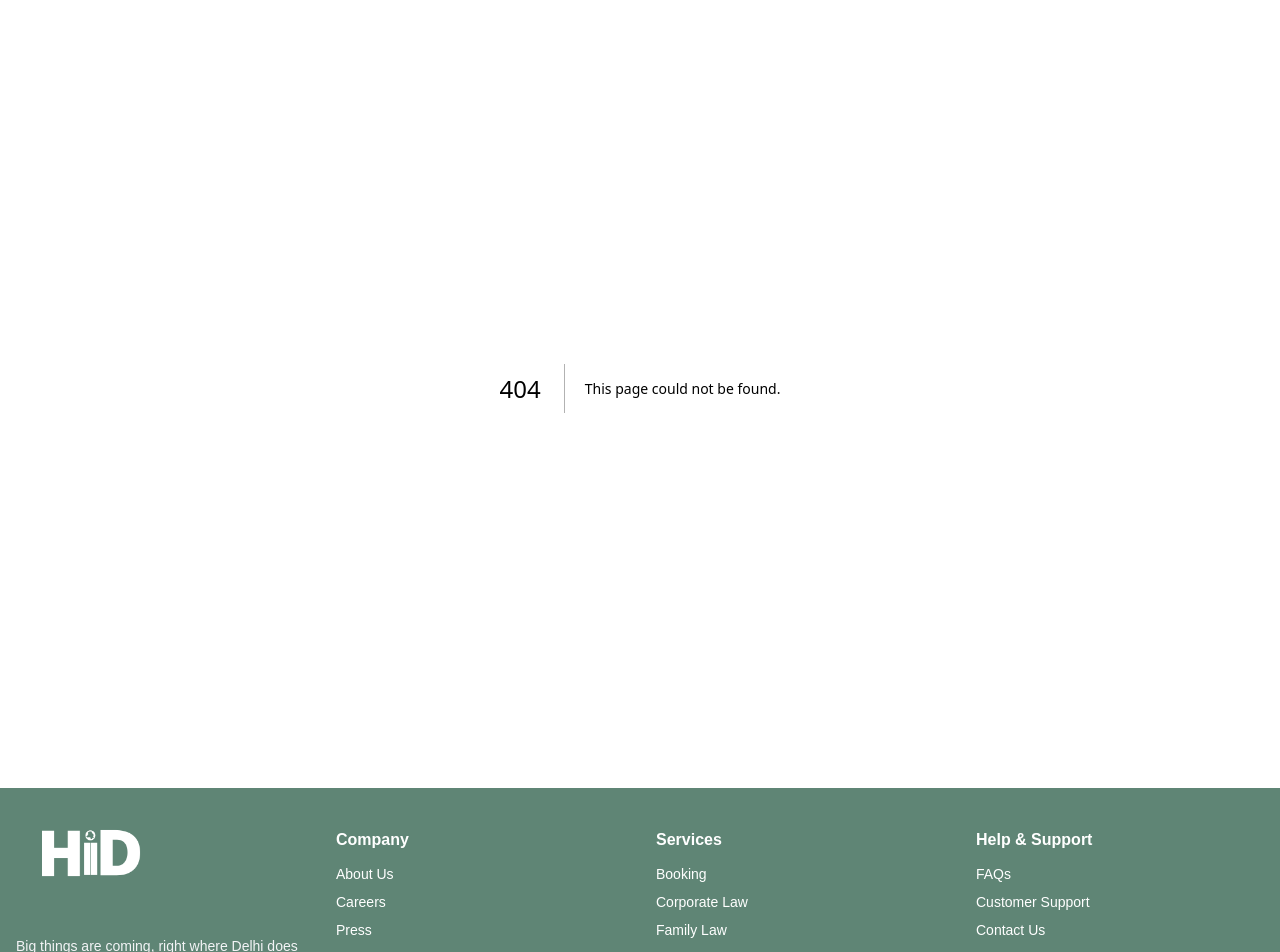
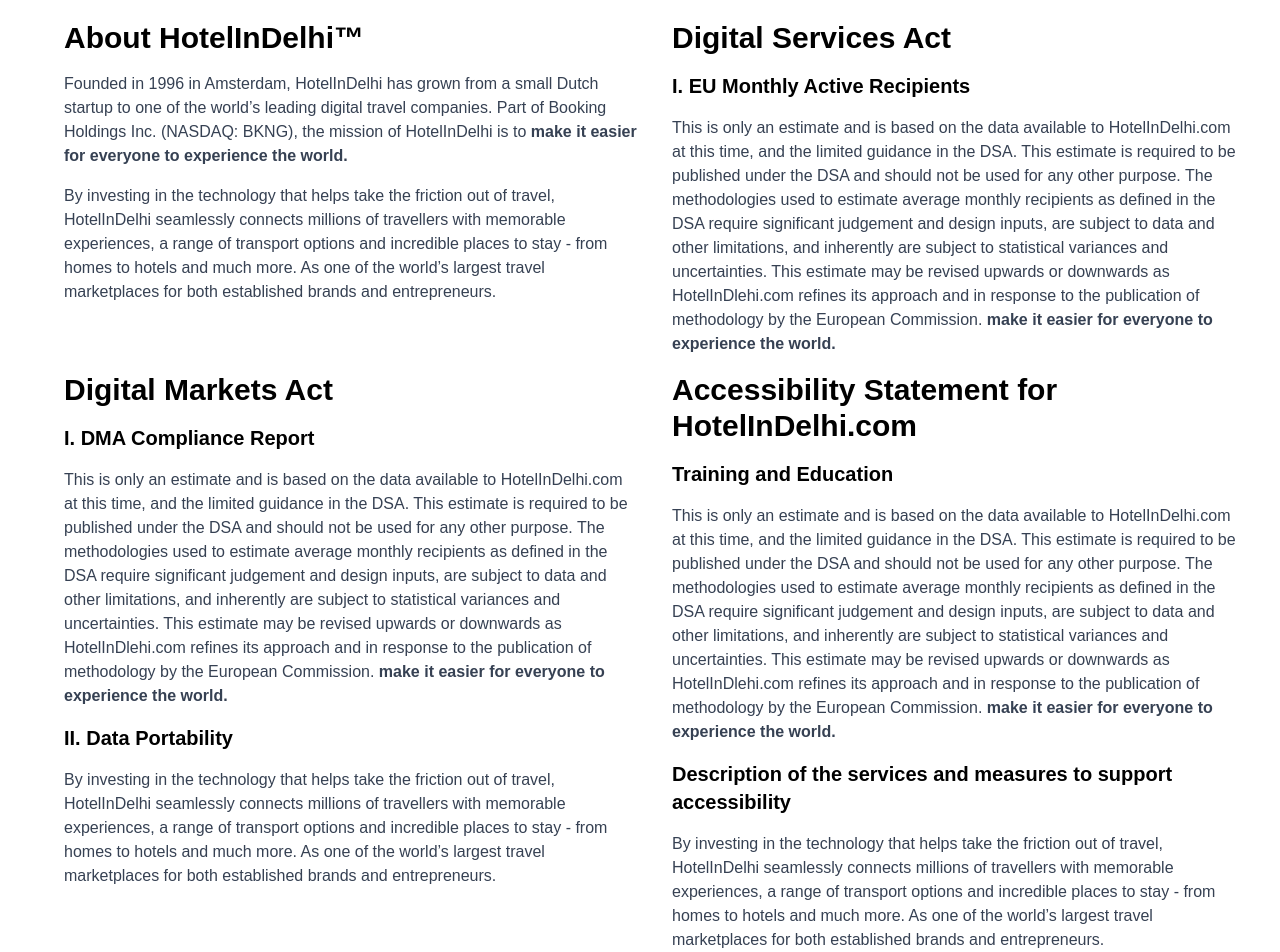
Before and after one commit to anup9971/hiidCheck, a Next.js app: page /about in a window 1280 px wide. Before the commit this address had no page. Shown: the part 80-1032 px from the top of the page. Built offline with nearby package versions, Linux system fonts and the light colour scheme.

Commit message:
create  about page

```diff
--- /dev/null
+++ b/src/app/about/page.js
@@ -0,0 +1,10 @@
+import AboutPage from '@/componets/about/AboutPage'
+import React from 'react'
+
+export default function page() {
+  return (
+    <>
+    <AboutPage/>
+    </>
+  )
+}
--- /dev/null
+++ b/src/app/contact/page.js
@@ -0,0 +1,9 @@
+import React from 'react'
+
+export default function page() {
+  return (
+    <>
+    <h1>Contact US Page </h1>
+    </>
+  )
+}
--- /dev/null
+++ b/src/app/corporate/page.js
@@ -0,0 +1,9 @@
+import React from 'react'
+
+export default function page() {
+  return (
+    <>
+    <h1>Corporate Page </h1>
+    </>
+  )
+}
--- a/src/componets/Footer.jsx
+++ b/src/componets/Footer.jsx
@@ -28,7 +28,7 @@
         <div>
           <h3 className="text-md font-semibold text-white mb-3">Company</h3>
           <ul className="space-y-2 text-sm">
-            <li><Link href="#" className="text-white hover:text-gray-300 hover:border-b-1">About Us</Link></li>
+            <li><Link href="/about" className="text-white hover:text-gray-300 hover:border-b-1">About Us</Link></li>
             <li><Link href="#" className="text-white hover:text-gray-300 hover:border-b-1">Careers</Link></li>
             <li><Link href="#" className="text-white hover:text-gray-300 hover:border-b-1">Press</Link></li>
           </ul>
--- a/src/componets/Navbar.jsx
+++ b/src/componets/Navbar.jsx
@@ -30,13 +30,13 @@
 
           {/* Desktop Nav */}
           <div className="hidden md:flex space-x-8 items-center">
-            <Link href="#" className="text-white hover:text-gray-300 hover:border-b-1">
+            <Link href="/corporate" className="text-white hover:text-gray-300 hover:border-b-1">
               Corporate
             </Link>
             <Link href="https://hotelinkarolbagh.com/" className="text-white hover:text-gray-300 hover:border-b-1">
               Booking
             </Link>
-            <Link href="#" className="text-white hover:text-gray-300 hover:border-b-1">
+            <Link href="/contact" className="text-white hover:text-gray-300 hover:border-b-1">
               Contact
             </Link>
 
@@ -58,14 +58,14 @@
       {/* Mobile Menu */}
       {mobileOpen && (
         <div className="md:hidden bg-white shadow-md px-4 pb-4 pt-2 space-y-3">
-          <Link href="#" className="block text-black hover:text-gray-300 hover:border-b-1">
+          <Link href="/corporate" className="block text-black hover:text-gray-300 hover:border-b-1">
             Corporate
           </Link>
           <Link href="https://hotelinkarolbagh.com/" className="block text-black hover:text-gray-300 hover:border-b-1">
             Booking
           </Link>
-          <Link href="#" className="block text-black hover:text-gray-300 hover:border-b-1">
-            Contact Us
+          <Link href="/contact" className="block text-black hover:text-gray-300 hover:border-b-1">
+            Contact
           </Link>
 
 
--- /dev/null
+++ b/src/componets/about/AboutPage.jsx
@@ -0,0 +1,126 @@
+"use client";
+import Link from "next/link";
+
+export default function AboutPage() {
+  return (
+    <div className=" grid md:grid-cols-2 md:flex-row bg-white text-black max-w-7xl mx-auto p-4 md:p-8">
+      {/* Sidebar */}
+      {/* <aside className="w-full md:w-1/4 border-r  border-gray-200 mb-6 md:mb-0">
+        <nav className="flex flex-col gap-3 text-sm">
+          <h2 className="font-semibold mb-2">About HotelInDelhi™</h2>
+          <Link href="#" className="hover:text-blue-600">
+            Legal
+          </Link>
+          <Link href="#" className="hover:text-blue-600">
+            Digital Services Act
+          </Link>
+          <Link href="#" className="hover:text-blue-600">
+            Digital Markets Act
+          </Link>
+          <Link href="#" className="hover:text-blue-600">
+            Accessibility Statement
+          </Link>
+          <Link href="#" className="hover:text-blue-600">
+            Terms & Conditions
+          </Link>
+          <Link href="#" className="hover:text-blue-600">
+            How we work
+          </Link>
+          <Link href="#" className="hover:text-blue-600">
+            Offices worldwide
+          </Link>
+          <Link href="#" className="hover:text-blue-600">
+            Contact us
+          </Link>
+          <Link href="#" className="hover:text-blue-600">
+            Press centre
+          </Link>
+        </nav>
+      </aside> */}
+
+      {/* Main Content */}
+         <main className=" md:pl-8">
+        <h1 className="text-2xl md:text-3xl font-semibold mb-4">
+          About HotelInDelhi™
+        </h1>
+        <p className="text-gray-700 mb-4">
+          Founded in 1996 in Amsterdam, HotelInDelhi has grown from a small Dutch
+          startup to one of the world’s leading digital travel companies. Part
+          of Booking Holdings Inc. (NASDAQ: BKNG), the mission of HotelInDelhi is
+          to <span className="font-semibold">make it easier for everyone to experience the world.</span>
+        </p>
+        <p className="text-gray-700 mb-4">
+          By investing in the technology that helps take the friction out of
+          travel, HotelInDelhi seamlessly connects millions of travellers with
+          memorable experiences, a range of transport options and incredible
+          places to stay - from homes to hotels and much more. As one of the
+          world’s largest travel marketplaces for both established brands and
+          entrepreneurs.
+         </p>
+         </main>
+
+
+         {/* Digital Act */}
+
+         <main className="md:pl-8">
+        <h1 className="text-2xl md:text-3xl font-semibold mb-4">
+         Digital Services Act
+        </h1>
+        <h3 className="text-xl md:text-xl font-semibold mb-4">I. EU Monthly Active Recipients</h3>
+        <p className="text-gray-700 mb-4">
+          This is only an estimate and is based on the data available to HotelInDelhi.com at this time, and the limited guidance in the DSA. This estimate is required to be published under the DSA and should not be used for any other purpose. The methodologies used to estimate average monthly recipients as defined in the DSA require significant judgement and design inputs, are subject to data and other limitations, and inherently are subject to statistical variances and uncertainties. This estimate may be revised upwards or downwards as HotelInDlehi.com refines its approach and in response to the publication of methodology by the European Commission. <span className="font-semibold">make it easier for everyone to experience the world.</span>
+        </p>
+
+
+         </main>
+
+         {/* Digital Markets Act*/}
+
+         <main className="md:pl-8">
+        <h1 className="text-2xl md:text-3xl font-semibold mb-4">
+        Digital Markets Act
+        </h1>
+        <h3 className="text-xl md:text-xl font-semibold mb-4">I. DMA Compliance Report</h3>
+        <p className="text-gray-700 mb-4">
+          This is only an estimate and is based on the data available to HotelInDelhi.com at this time, and the limited guidance in the DSA. This estimate is required to be published under the DSA and should not be used for any other purpose. The methodologies used to estimate average monthly recipients as defined in the DSA require significant judgement and design inputs, are subject to data and other limitations, and inherently are subject to statistical variances and uncertainties. This estimate may be revised upwards or downwards as HotelInDlehi.com refines its approach and in response to the publication of methodology by the European Commission. <span className="font-semibold">make it easier for everyone to experience the world.</span>
+        </p>
+          <h3 className="text-xl md:text-xl font-semibold mb-4">II. Data Portability</h3>
+        <p className="text-gray-700 mb-4">
+          By investing in the technology that helps take the friction out of
+          travel, HotelInDelhi seamlessly connects millions of travellers with
+          memorable experiences, a range of transport options and incredible
+          places to stay - from homes to hotels and much more. As one of the
+          world’s largest travel marketplaces for both established brands and
+          entrepreneurs.
+         </p>
+
+         </main>
+
+
+
+         {/*  Accessibility Statement for HotelInDelhi.com */}
+
+         <main className="md:pl-8">
+        <h1 className="text-2xl md:text-3xl font-semibold mb-4">
+        Accessibility Statement for HotelInDelhi.com
+        </h1>
+        <h3 className="text-xl md:text-xl font-semibold mb-4">Training and Education</h3>
+        <p className="text-gray-700 mb-4">
+          This is only an estimate and is based on the data available to HotelInDelhi.com at this time, and the limited guidance in the DSA. This estimate is required to be published under the DSA and should not be used for any other purpose. The methodologies used to estimate average monthly recipients as defined in the DSA require significant judgement and design inputs, are subject to data and other limitations, and inherently are subject to statistical variances and uncertainties. This estimate may be revised upwards or downwards as HotelInDlehi.com refines its approach and in response to the publication of methodology by the European Commission. <span className="font-semibold">make it easier for everyone to experience the world.</span>
+        </p>
+          <h3 className="text-xl md:text-xl font-semibold mb-4">Description of the services and measures to support accessibility</h3>
+        <p className="text-gray-700 mb-4">
+          By investing in the technology that helps take the friction out of
+          travel, HotelInDelhi seamlessly connects millions of travellers with
+          memorable experiences, a range of transport options and incredible
+          places to stay - from homes to hotels and much more. As one of the
+          world’s largest travel marketplaces for both established brands and
+          entrepreneurs.
+         </p>
+
+         </main>
+
+
+
+         </div>
+  )}
--- a/src/componets/home/CorporatePage.jsx
+++ b/src/componets/home/CorporatePage.jsx
@@ -70,8 +70,8 @@
       <section className="py-16 px-4 bg-gray-900 text-white text-center">
         <h2 className="text-3xl font-semibold mb-4">Ready to Partner With Us?</h2>
         <p className="mb-6 text-gray-300">Connect with our corporate team for exclusive deals and long-term plans.</p>
-        <a href="/contact" className="bg-white text-black border-white border md:text-white  px-6 py-3 rounded-md hover:bg-gray-200 transition">
-        <span className="hover:text-gray-500 transition">Contact Us</span>
+        <a href="/contact" className="bg-white  text-black  border-white border md:text-white  px-6 py-3 rounded-md hover:bg-gray-200 transition">
+        <span className="hover:text-gray-500 text-black transition">Contact Us</span>
 
         </a>
       </section>
```
